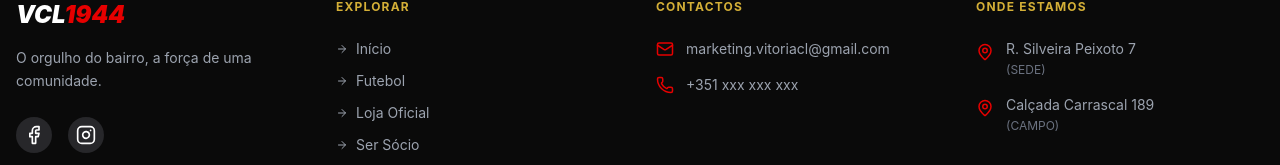
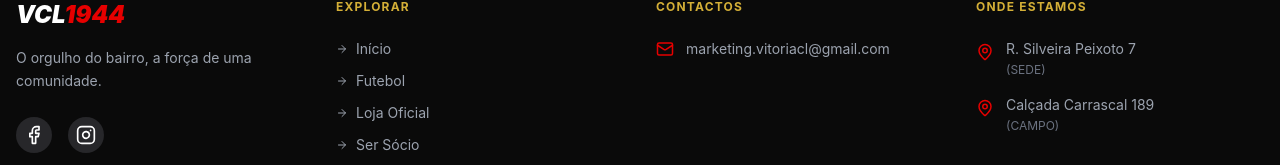
Before and after one commit to jcruzz8/SiteOficialVitoriaClubeDeLisboa, a React (Vite) app: page /admin in a window 1280 px wide. Shown: the part 947-1112 px from the top of the page. Built offline with nearby package versions, Linux system fonts and the light colour scheme.

Commit message:
Remoção do contatco telefónico do footer

```diff
--- a/src/components/Footer.jsx
+++ b/src/components/Footer.jsx
@@ -55,10 +55,6 @@
                 <Mail className="text-vcl-red shrink-0" size={18} />
                 <span className="truncate">marketing.vitoriacl@gmail.com</span>
               </div>
-              <div className="flex items-center gap-3">
-                <Phone className="text-vcl-red shrink-0" size={18} />
-                <span>+351 xxx xxx xxx</span>
-              </div>
             </div>
           </div>
 
```
